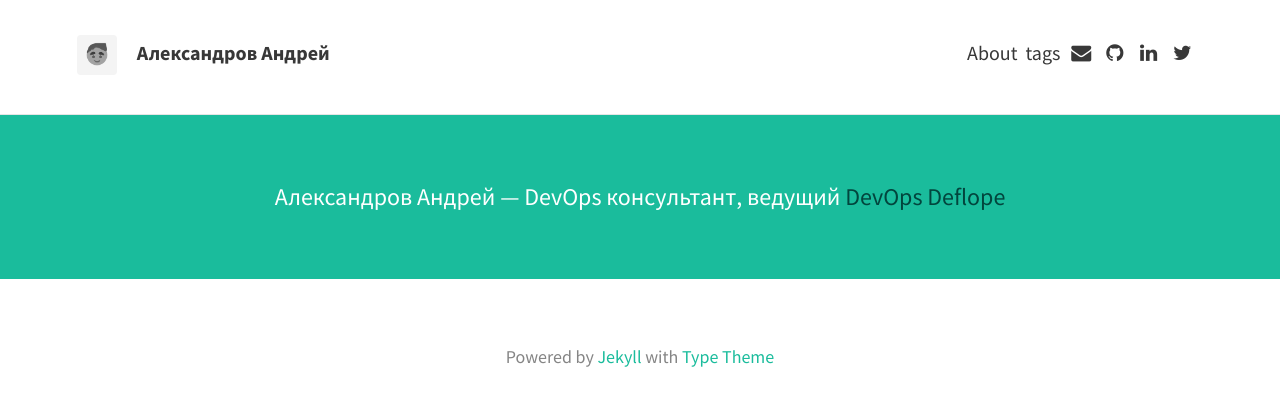
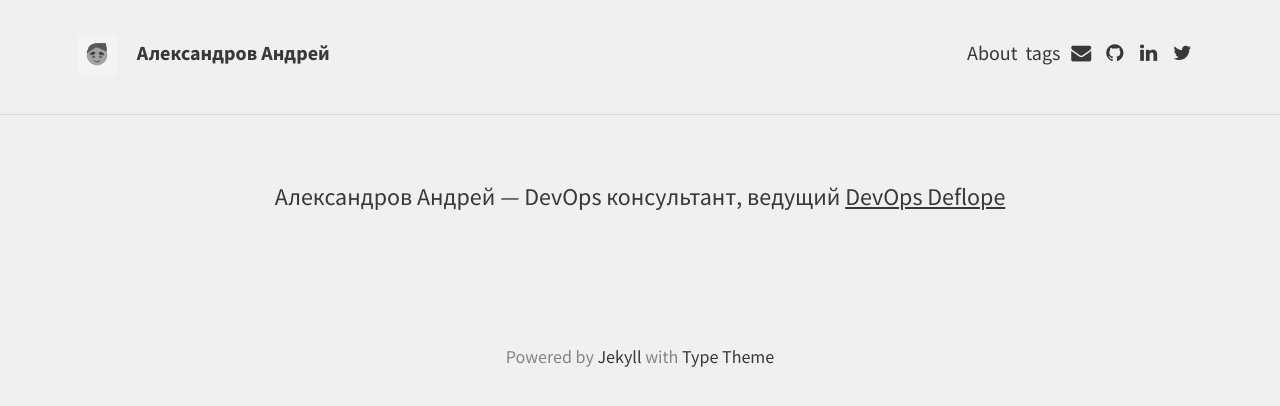
Before and after one commit to aladmit/aladmit.github.io, a Jekyll site: the page built from index.html, in a window 1280 px wide. Shown: the top 406 px of the page. Built offline with Jekyll 4.4.1, drawn with Linux system fonts in a browser that asks for light colours; the list of posts is cut into pages by our own code.

Commit message:
theme changes

```diff
--- a/_sass/base/_variables.scss
+++ b/_sass/base/_variables.scss
@@ -9,13 +9,13 @@ $padding-small: 5%;
 $padding-x-small: 3%;
 
 // Brand colours
-$brand-color: #fff;
-$background-color: #fff;
+$brand-color: #f0f0f0;
+$background-color: #f0f0f0;
 $border-color: rgba(0, 0, 0, 0.1); // rgba recommended if using feature images
 
 // Typography colours
 $text-color: #383838;
-$link-color: #1ABC9C;
+$link-color: #383838;
 $selection-color: #D4D4D4; // visible when highlighting text
 
 // Tags color
@@ -28,10 +28,10 @@ $search-color: #999;
 $header-link-color: #383838;
 
 // Feature image for articles
-$feature-image-text-color: #fff;
+$feature-image-text-color: #383838;
 $feature-image-size: cover; // options include "cover", "contain", "auto"
 
 // Header description box
-$header-desc-background-color: #1ABC9C;
-$header-desc-text-color: #FFF;
-$header-desc-link-color: #02453D;
+$header-desc-background-color: #f0f0f0;
+$header-desc-text-color: #383838;
+$header-desc-link-color: #383838;
--- a/_sass/layouts/_index.scss
+++ b/_sass/layouts/_index.scss
@@ -8,12 +8,17 @@
   font-size: 1.2em;
   text-align: center;
   color: $header-desc-text-color;
+
+  a {
+    color: $header-desc-link-color;
+    text-decoration: underline;
+  }
 }
 .call-out p:last-child {
   margin-bottom: 0;
 }
 .call-out a {
-  color: $header-desc-link-color
+  color: $header-desc-link-color;
 }
 // Post listing
 .posts {
--- a/_sass/layouts/_posts.scss
+++ b/_sass/layouts/_posts.scss
@@ -53,5 +53,13 @@ header {
   }
   .post-content {
     @extend %padding-regular;
+
+    p {
+      text-align: justify;
+    }
+
+    a {
+      text-decoration-style: solid;
+    }
   }
 }
```
